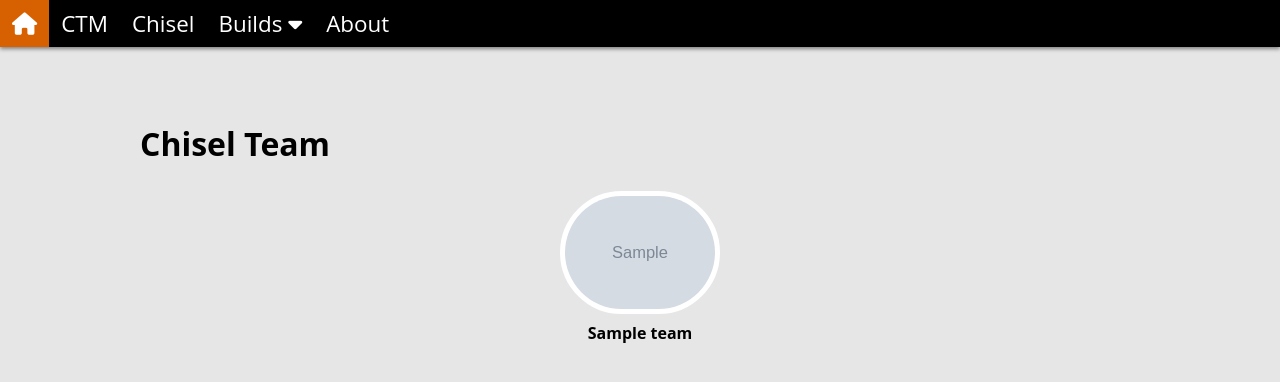
After one commit to Chisel-Team/Chisel-Website, a PHP site: template web/templates/home.twig in a window 1280 px wide. The commit adds this page. Shown: the top 382 px of the page. Run offline with PHP 8.4, Linux system fonts and the light colour scheme; the template is opened without the code that fills it: most values are stand-ins (such as "Sample title", 1, 10 or a date in 2020); grey boxes marked "Sample" are stand-in pictures; some libraries are stand-ins or nearby versions.

Commit message:
Begin working on home page, only dummy data so far

```diff
--- /dev/null
+++ b/web/css/home.css
@@ -0,0 +1,22 @@
+#team-members {
+    width: 100%;
+    display: flex;
+}
+
+#team-members .member {
+    flex-grow: 1;
+    text-align: center;
+    font-weight: bold;
+}
+
+.member-icon {
+    max-width: 150px;
+    border-radius: 80px;
+    background: white;
+    border: 5px solid white;
+    transition: all 0.1s ease;
+}
+
+.member-icon:hover {
+    transform: scale(1.05);
+}
--- /dev/null
+++ b/web/templates/home.twig
@@ -0,0 +1,18 @@
+{% extends 'base.twig' %}
+
+{% block head %}
+    <link rel="stylesheet" href="css/home.css"/>
+{% endblock %}
+
+{% block content %}
+    <h1>Chisel Team</h1>
+    <div id="team-members">
+        {% for member in team %}
+            <div class="member">
+                <img class="member-icon" src="{{ member.img }}"/>
+                <br>
+                {{ member.name }}
+            </div>
+        {% endfor %}
+    </div>
+{% endblock %}
```
Also changed, not shown: web/index.php (+15 -1 lines).
